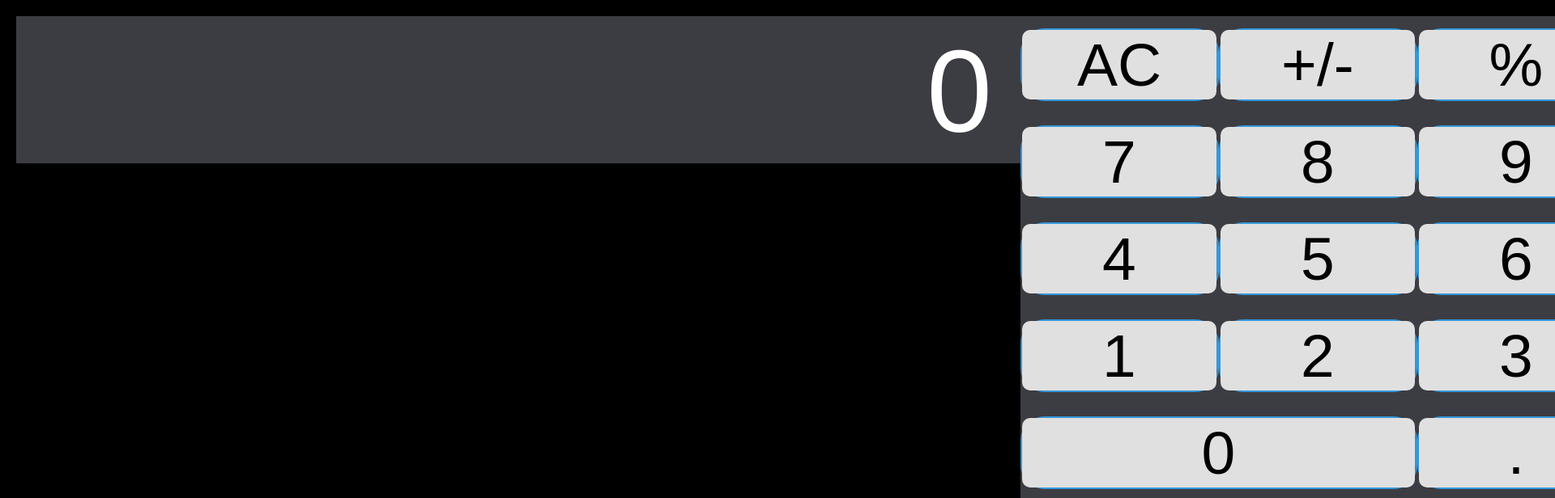
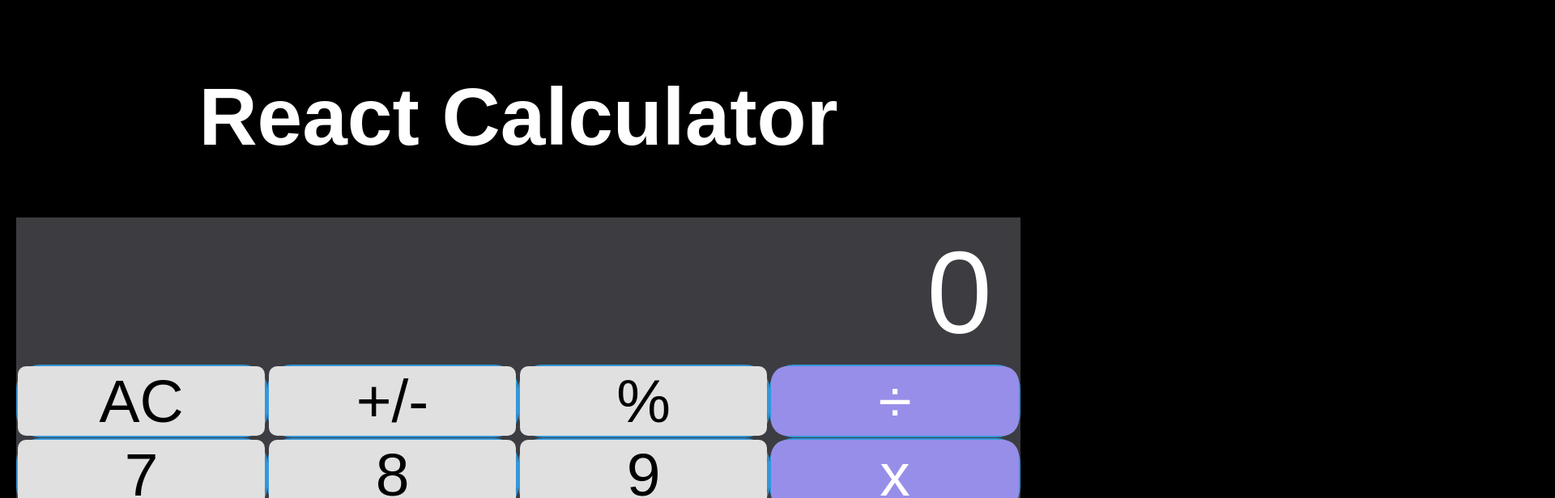
Before and after one commit to hbonavota/CalculatorWithReact, a React (Create React App) app: page / in a window 1280 px wide. Shown: the top 616 px of the page at 81% size, 1920 px wide, since content can reach past the window. Built offline with nearby package versions, Linux system fonts and the light colour scheme.

Commit message:
<modificated>[index.css]modificated styles

```diff
--- a/src/components/App.css
+++ b/src/components/App.css
@@ -1,5 +1,9 @@
+.title{
+  color: white;
+  text-align:center;
+}
 .component-app {
-  display: flex;
+/*   display: flex; */
   flex-direction: column;
   flex-wrap: wrap;
   height: 75%;
--- a/src/components/App.js
+++ b/src/components/App.js
@@ -16,6 +16,9 @@ export default class App extends React.Component {
   render() {
     return (
       <div className="component-app">
+        <h1 className="title">
+          React Calculator
+        </h1>
         <Display value={this.state.next || this.state.total || "0"} />
         <ButtonPanel clickHandler={this.handleClick} />
       </div>
--- a/src/components/Display.css
+++ b/src/components/Display.css
@@ -1,5 +1,5 @@
 .component-display {
-    background-color: #7e7f8a7a;
+    background-color: #56565eb2;
     color: white;
     text-align: right;
     font-weight: 200;
```
